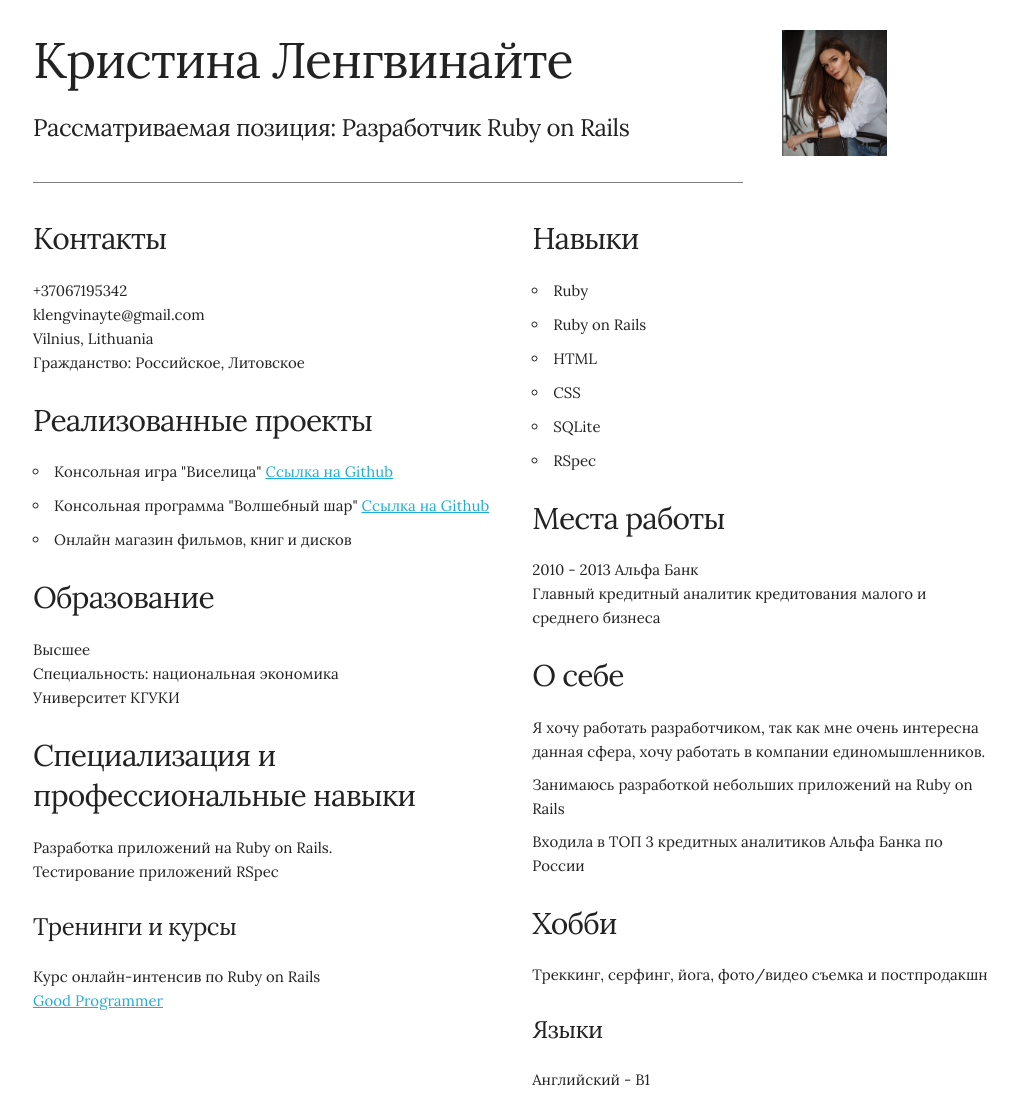
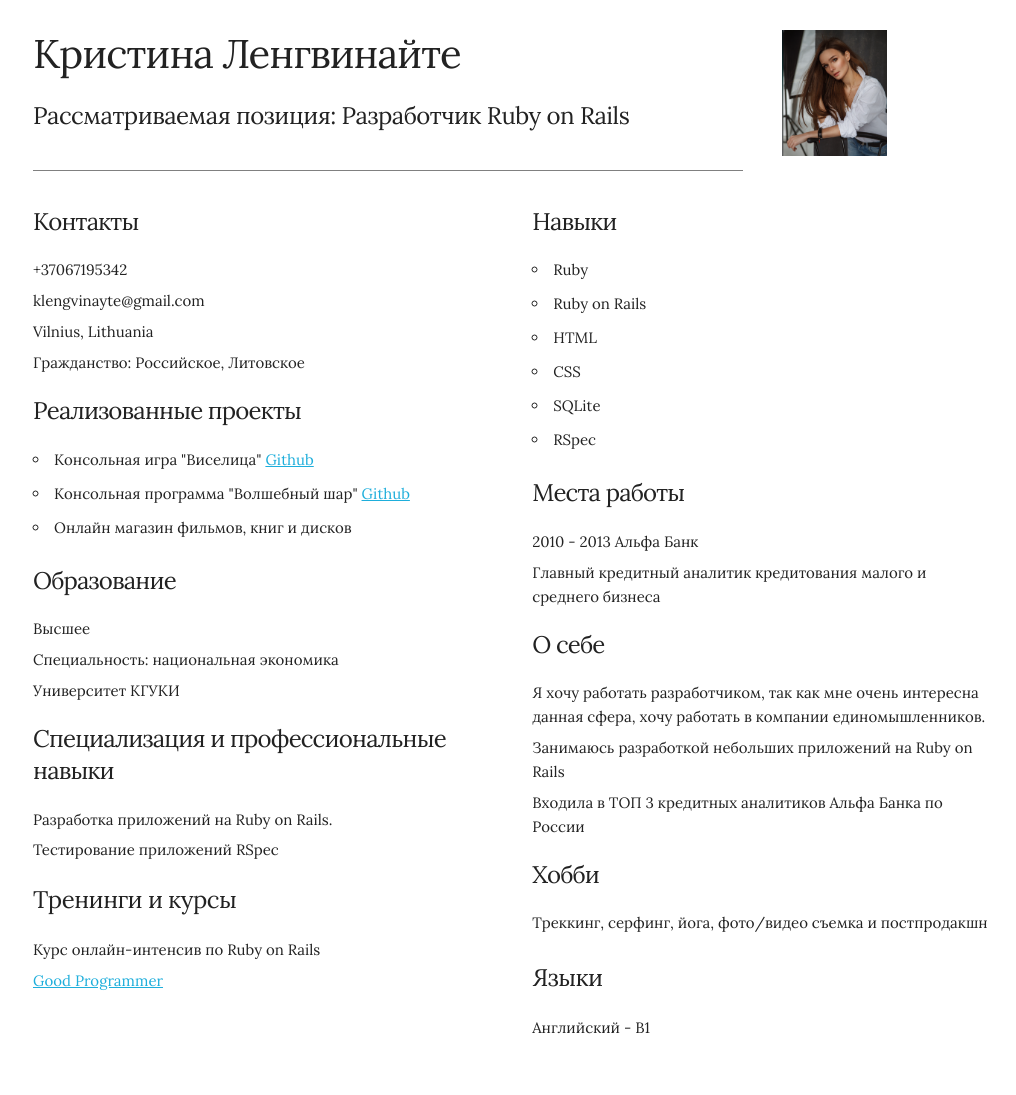
Before and after one commit to klengvinayte/cv, a plain HTML site: page index.html in a window 1280 px wide. Shown: the whole page, without its empty margins (127-1143 px from the left). After the commit the page ends 1065 px from the top, so only its background shows below. Drawn offline with Linux system fonts and the light colour scheme.

Commit message:
Verion 2.2 Mobile Specific Metas

```diff
--- a/css/skeleton.css
+++ b/css/skeleton.css
@@ -143,10 +143,10 @@ h6 { font-size: 1.5rem; line-height: 1.6;  letter-spacing: 0; }
 
 /* Larger than phablet */
 @media (min-width: 550px) {
-  h1 { font-size: 5.0rem; }
-  h2 { font-size: 4.2rem; }
-  h3 { font-size: 3.6rem; }
-  h4 { font-size: 3.0rem; }
+  h1 { font-size: 4.0rem; }
+  h2 { font-size: 3.7rem; }
+  h3 { font-size: 3.3rem; }
+  h4 { font-size: 2.4rem; }
   h5 { font-size: 2.4rem; }
   h6 { font-size: 1.5rem; }
 }
--- a/index.html
+++ b/index.html
@@ -2,86 +2,63 @@
 <html lang="ru">
 <head>
   <meta charset="UTF-8">
-
+  <meta name="viewport" content="width=device-width, initial-scale=1">
   <title>CV Кристина Ленгвинайте</title>
-
   <link href="https://fonts.googleapis.com/css2?family=Lora&display=swap" rel="stylesheet" rel="stylesheet"
         type="text/css">
-
   <link rel="stylesheet" href="css/normalize.css">
   <link rel="stylesheet" href="css/skeleton.css">
-
 </head>
-
 <body>
-
 <div class="container">
-
-  <div class="row" style="margin-top: 30px">
+  <div class="row">
     <div class="nine columns">
       <h1>Кристина Ленгвинайте</h1>
-      <h5 style="margin: 0">Рассматриваемая позиция: Разработчик Ruby on Rails</h5>
-      <style>
-          .line {
-              border-bottom: 1px solid #808080; /* Параметры линии */
-          }
-      </style>
-      <div class="line" style="margin: 5% 0"></div>
+      <h5>Рассматриваемая позиция: Разработчик Ruby on Rails</h5>
+      <div class="line"></div>
     </div>
-
     <div class="three columns">
-      <img src="image.jpg" alt="[Фото]" width="50%" height="50%"/>
+      <img src="image.jpg" alt="[Фото]" class="image"/>
     </div>
-
-    <hr style="margin-top: 0">
-
     <div class="row">
       <div class="six columns">
-        <div>
+        <div class="info">
           <h4>Контакты</h4>
-          <p style="margin: 0">+37067195342</p>
-          <p style="margin: 0">klengvinayte@gmail.com</p>
-          <p style="margin: 0">Vilnius, Lithuania</p>
+          <p>+37067195342</p>
+          <p>klengvinayte@gmail.com</p>
+          <p>Vilnius, Lithuania</p>
           <p>Гражданство: Российское, Литовское</p>
         </div>
-
         <div>
           <h4>Реализованные проекты</h4>
           <ul>
             <li>Консольная игра "Виселица"
-              <a href="https://github.com/klengvinayte/hangman">Ссылка на Github</a>
+              <a href="https://github.com/klengvinayte/hangman">Github</a>
             </li>
             <li>Консольная программа "Волшебный шар"
-              <a href="https://github.com/klengvinayte/magic_ball">Ссылка на Github</a>
+              <a href="https://github.com/klengvinayte/magic_ball">Github</a>
             </li>
             <li>Онлайн магазин фильмов, книг и дисков</li>
           </ul>
         </div>
-
-        <div>
+        <div class="info">
           <h4>Образование</h4>
-          <p>Высшее
-            <br>
-            Специальность: национальная экономика
-            <br>
-            Университет КГУКИ</p>
+          <p>Высшее</p>
+          <p>Специальность: национальная экономика</p>
+          <p>Университет КГУКИ</p>
         </div>
-
-        <div>
+        <div class="info">
           <h4>Специализация и профессиональные навыки</h4>
-          <p style="margin: 0">Разработка приложений на Ruby on Rails.</p>
+          <p>Разработка приложений на Ruby on Rails.</p>
           <p>Тестирование приложений RSpec</p>
         </div>
-
-        <div>
+        <div class="info">
           <h5>Тренинги и курсы</h5>
-          <p style="margin: 0">Курс онлайн-интенсив по Ruby on Rails</p>
+          <p>Курс онлайн-интенсив по Ruby on Rails</p>
           <a href="https://goodprogrammer.ru/"> Good Programmer</a>
         </div>
       </div>
-
       <div class="six columns">
-
         <div>
           <h4>Навыки</h4>
           <ul>
@@ -93,26 +70,23 @@
             <li>RSpec</li>
           </ul>
         </div>
-
-        <div>
+        <div class="info">
           <h4>Места работы</h4>
-          <p style="margin: 0">2010 - 2013 Альфа Банк</p>
+          <p>2010 - 2013 Альфа Банк</p>
           <p>Главный кредитный аналитик кредитования малого и среднего бизнеса</p>
         </div>
-
-        <div>
+        <div class="info">
           <h4>О себе</h4>
-          <p style="margin: 2% 0">Я хочу работать разработчиком, так как мне очень интересна данная сфера, хочу работать в компании единомышленников.
+          <p>Я хочу работать разработчиком, так как мне очень интересна данная сфера, хочу работать в компании
+            единомышленников.
           </p>
-          <p style="margin: 2% 0">Занимаюсь разработкой небольших приложений на Ruby on Rails</p>
+          <p>Занимаюсь разработкой небольших приложений на Ruby on Rails</p>
           <p>Входила в ТОП 3 кредитных аналитиков Альфа Банка по России</p>
         </div>
-
         <div>
           <h4>Хобби</h4>
           <p>Треккинг, серфинг, йога, фото/видео съемка и постпродакшн</p>
         </div>
-
         <div>
           <h5>Языки</h5>
           <p>Английский - B1</p>
@@ -120,6 +94,6 @@
       </div>
     </div>
   </div>
-
+  </div>
 </body>
 </html>
```
Also changed, not shown: css/normalize.css.
